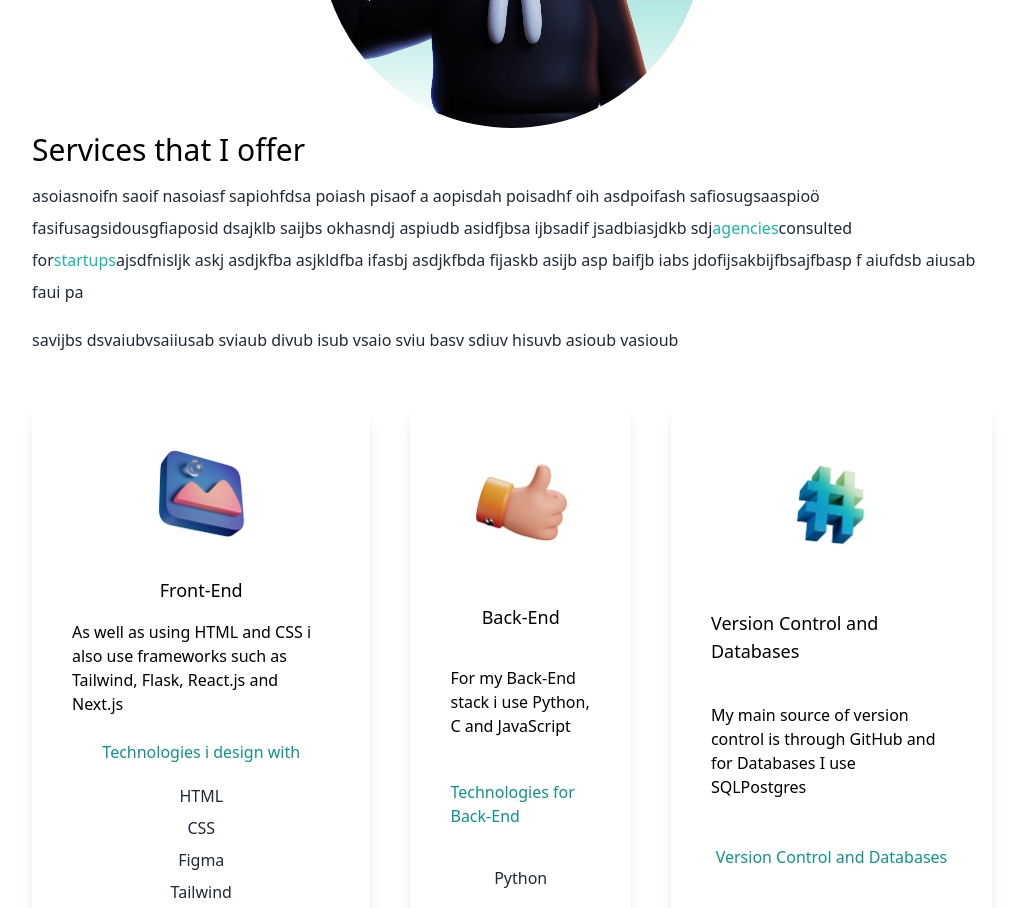
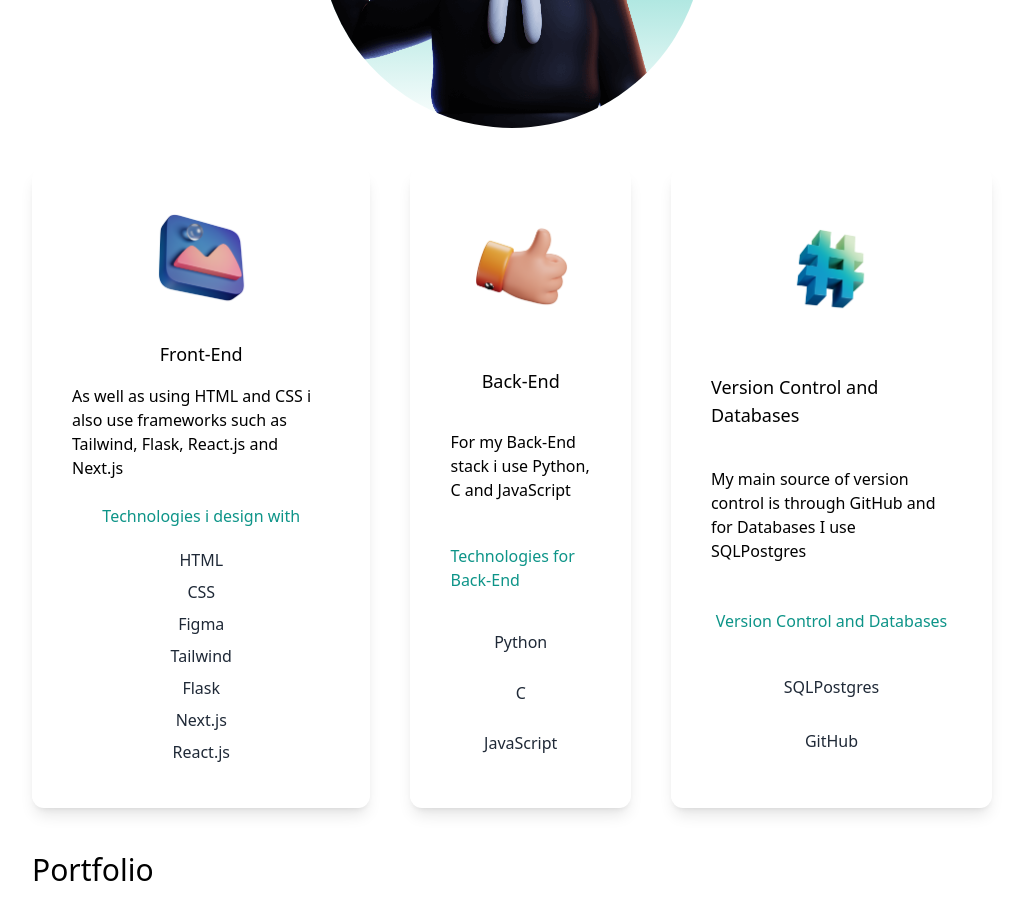
Before and after one commit to adetuadetu/Portfolio-React-Next.js-Tailwind, a Next.js app: page / in a window 1280 px wide. Shown: the part 980-1888 px from the top of the page, without its empty margins (128-1149 px from the left). Built offline with nearby package versions, Linux system fonts and the light colour scheme.

Commit message:
Unecessary text deleted

```diff
--- a/pages/index.js
+++ b/pages/index.js
@@ -68,23 +68,6 @@
           </section>
 
           <section>
-            <div>
-              <h3 className='text-3xl py-1 dark:text-white'> Services that I offer </h3>
-              <p className='text-md py-2 leading-8 text-gray-800 dark:text-white'>
-                {" "}
-                asoiasnoifn saoif nasoiasf sapiohfdsa poiash pisaof
-                a aopisdah poisadhf oih asdpoifash safiosugsaaspioö fasifusagsidousgfiaposid
-                dsajklb saijbs okhasndj aspiudb asidfjbsa ijbsadif jsadbiasjdkb sdj
-              <span className='text-teal-500'>agencies</span>
-              consulted for<span className='text-teal-500'>startups</span>
-              ajsdfnisljk askj asdjkfba asjkldfba ifasbj asdjkfbda fijaskb asijb
-              asp baifjb iabs jdofijsakbijfbsajfbasp f aiufdsb aiusab faui pa
-              </p>
-              <p className='text-md py-2 leading-8 text-gray-800 dark:text-white'>
-                savijbs dsvaiubvsaiiusab sviaub divub isub vsaio sviu basv
-                sdiuv hisuvb asioub vasioub
-              </p>
-            </div>
             <div className='lg:flex gap-10'>
               <div className='grid place-items-center shadow-lg p-10 rounded-xl my-10 dark:bg-gray-500'>
                 <Image src={design} width={100} height={100} />
```
